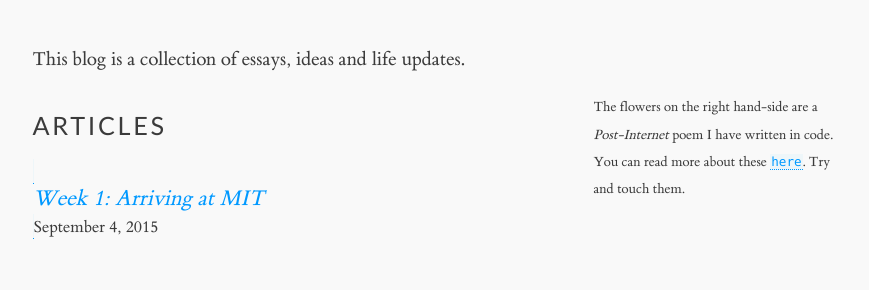
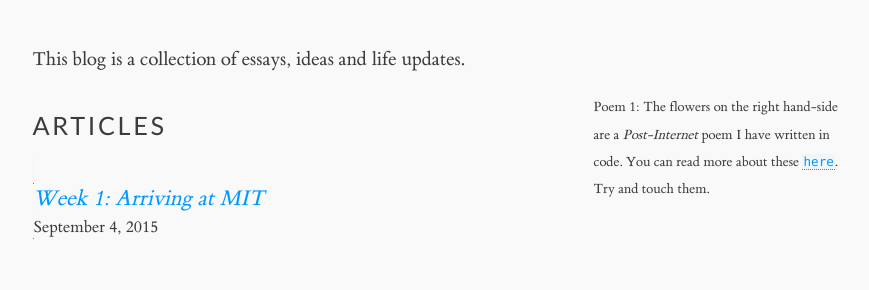
Before and after one commit to nicola/nicola.github.io, a Jekyll site: the page built from index.html, in a window 1280 px wide. Shown: the part 226-516 px from the top of the page, without its empty margins (75-944 px from the left). Built offline with Jekyll 4.4.1, drawn with Linux system fonts in a browser that asks for light colours.

Commit message:
adding flowers

```diff
--- a/index.html
+++ b/index.html
@@ -4,7 +4,7 @@ title: Nicola Greco
 ---
   <p>This blog is a collection of essays, ideas and life updates.</p>
 
-  <p class="flowers hideOnSmall"><span class="sidenote">The flowers on the right hand-side are a <em>Post-Internet</em> poem I have written in code. You can read more about these <a href="https://github.com/nicola/flowers-poem">here</a>. Try and touch them.</span></p>
+  <p class="flowers hideOnSmall"><span class="sidenote">Poem 1: The flowers on the right hand-side are a <em>Post-Internet</em> poem I have written in code. You can read more about these <a href="https://github.com/nicola/flowers-poem">here</a>. Try and touch them.</span></p>
 
   <h1 class="content-listing-header sans">Articles</h1>
   <ul class="content">
```
